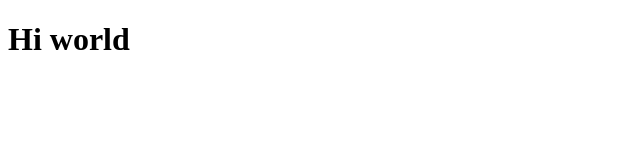
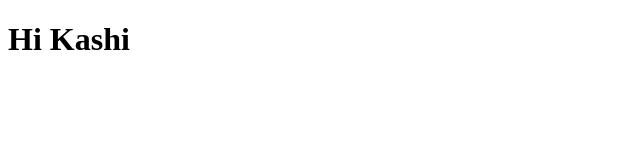
Before and after one commit to iSaeed2048/gitlearning, a plain HTML site: page index.html in a window 1280 px wide. Shown: the full height of the page, 0-640 px from the left. Drawn offline with Linux system fonts and the light colour scheme.

Commit message:
change h1 text

```diff
--- a/index.html
+++ b/index.html
@@ -8,7 +8,7 @@
   <body>
     <main>
       <div>
-        <h1>Hi world</h1>
+        <h1>Hi Kashi</h1>
       </div>
     </main>
   </body>
```
